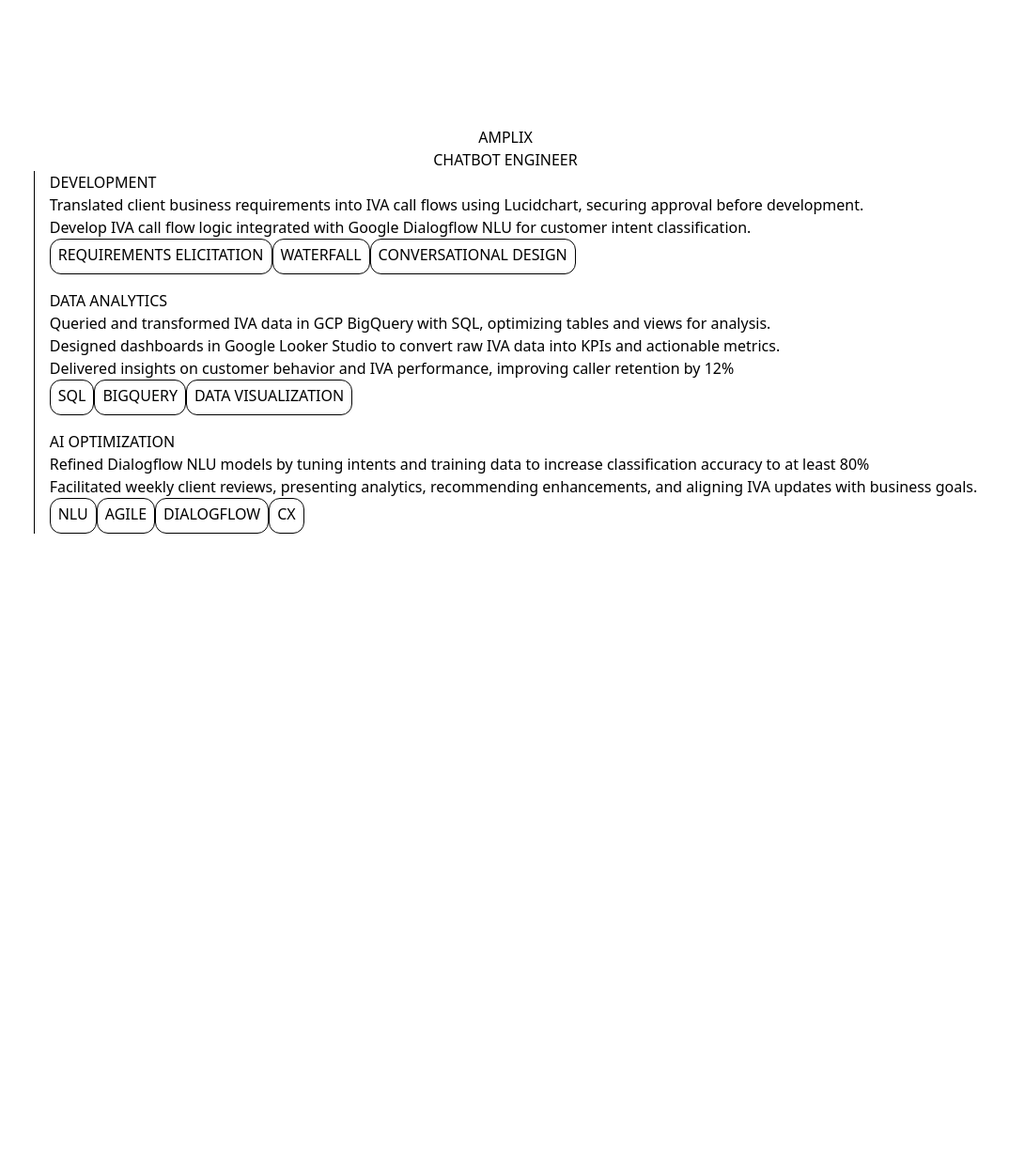
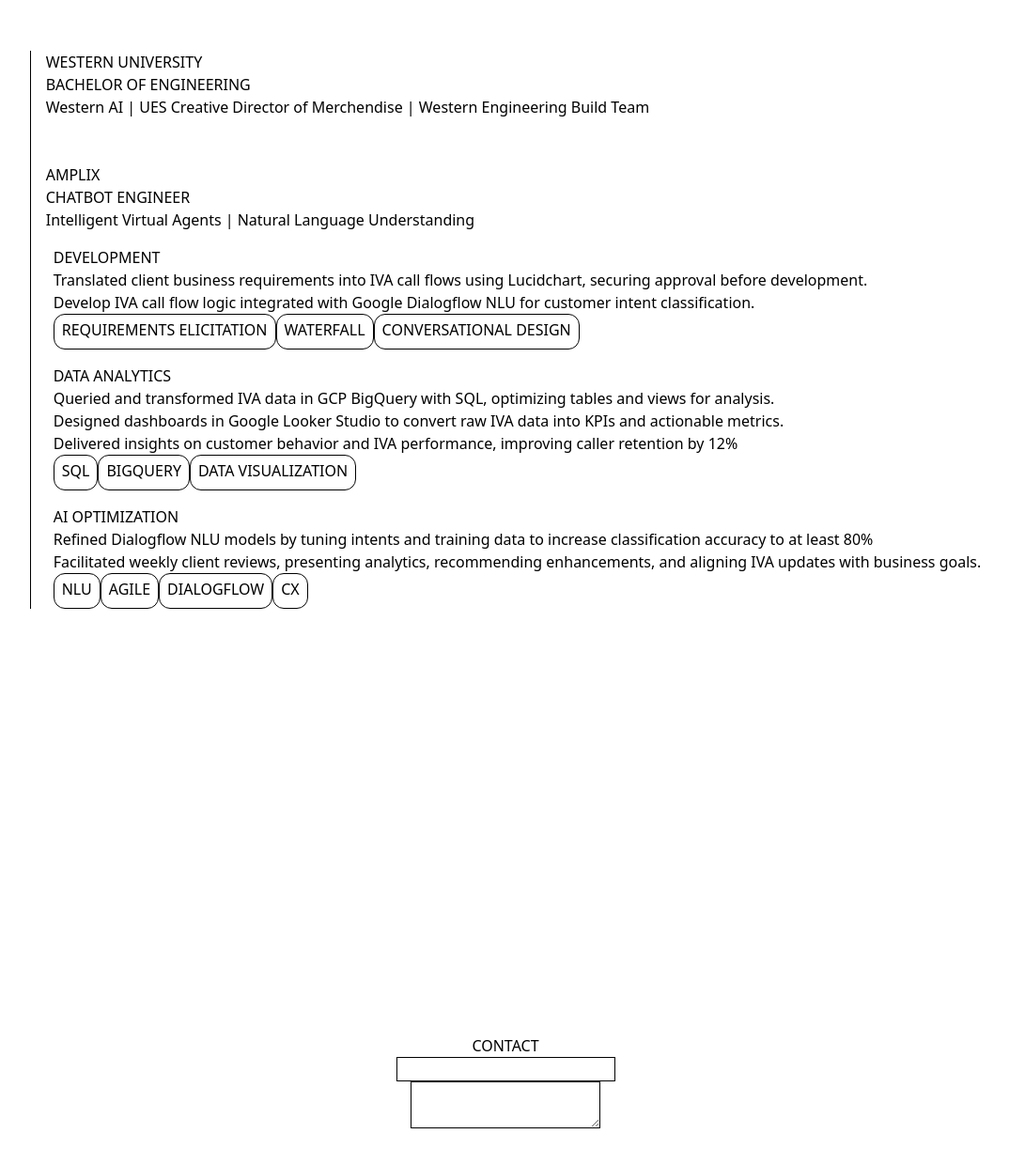
Before and after one commit to ddeluc/dante-portfolio, a React (Vite) app: page / in a window 1280 px wide. Shown: the part 1649-2889 px from the top of the page at 94% size, without its empty margins (102-1176 px from the left). Before the commit the page ends 2400 px from the top, so only its background shows below. Built offline with nearby package versions, Linux system fonts and the light colour scheme.

Commit message:
Contact Section

```diff
--- a/package.json
+++ b/package.json
@@ -11,6 +11,7 @@
   },
   "dependencies": {
     "@tailwindcss/vite": "^4.1.8",
+    "emailjs-com": "^3.2.0",
     "motion": "^12.16.0",
     "react": "^19.1.0",
     "react-dom": "^19.1.0",
--- a/src/App.jsx
+++ b/src/App.jsx
@@ -4,6 +4,7 @@
 import Projects from './Projects'
 import Navbar from './Navbar'
 import Experience from './Experience'
+import Contact from './Contact'
 
 function App() {
 
@@ -14,6 +15,7 @@
         <Hero />
         <Projects />
         <Experience />
+        <Contact />
       </div>
     </>
   )
--- /dev/null
+++ b/src/Contact.jsx
@@ -0,0 +1,16 @@
+import React from "react";
+
+const Contact = ({}) => {
+
+    return (
+        <section className={`min-h-screen flex flex-col items-center justify-center`}>
+
+            <div>CONTACT</div>
+            <input className={`border`}/>
+            <textarea className={`border`}/>
+
+        </section>
+    )
+}
+
+export default Contact;
--- a/src/Experience.jsx
+++ b/src/Experience.jsx
@@ -7,11 +7,21 @@
   return (
     <section className={`min-h-screen flex flex-col items-center justify-center`}>
 
+      <div className={`space-y-12 border-l pl-4`}>
+        <div>
+          <div>WESTERN UNIVERSITY</div>
+          <div>BACHELOR OF ENGINEERING</div>
+          <div>Western AI | UES Creative Director of Merchendise | Western Engineering Build Team</div>
+        </div>
+
+
+        <div>
           <div>AMPLIX</div>
           <div>CHATBOT ENGINEER</div>
-      <div className={`space-y-4 border-l pl-4`}>
+          <div>Intelligent Virtual Agents | Natural Language Understanding</div>
+          <div className={``}>
             {amplixExp.map((exp) => (
-          <div>
+              <div className={`mt-4 ml-2`}>
                 <div>{exp.title}</div>
                 <ul className="list-none">
                   {exp.tasks.map((task) => (
@@ -26,6 +36,8 @@
               </div>
             ))}
           </div>
+        </div>
+      </div>
 
 
 
```
Also changed, not shown: 1 other file (tests, documents, lock files or other folders). Lines whose indentation alone changed are shown as unchanged.
